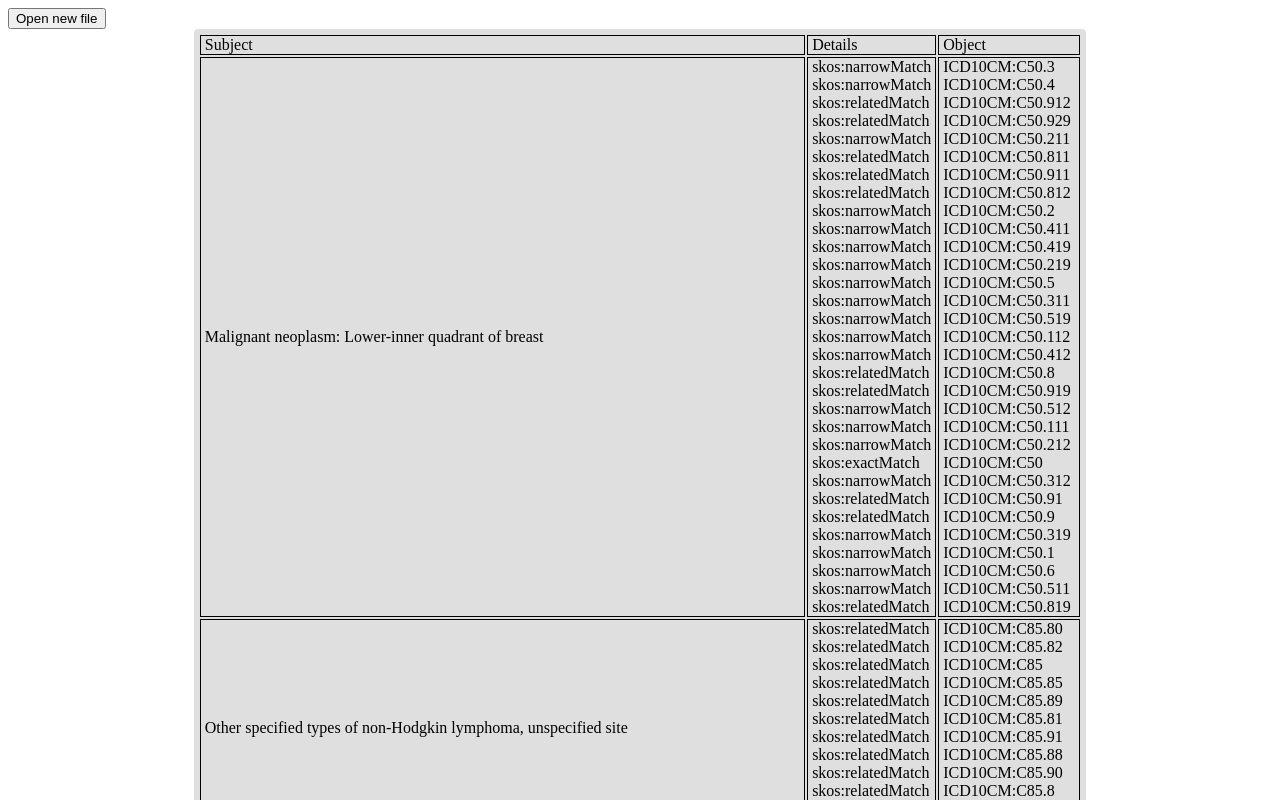
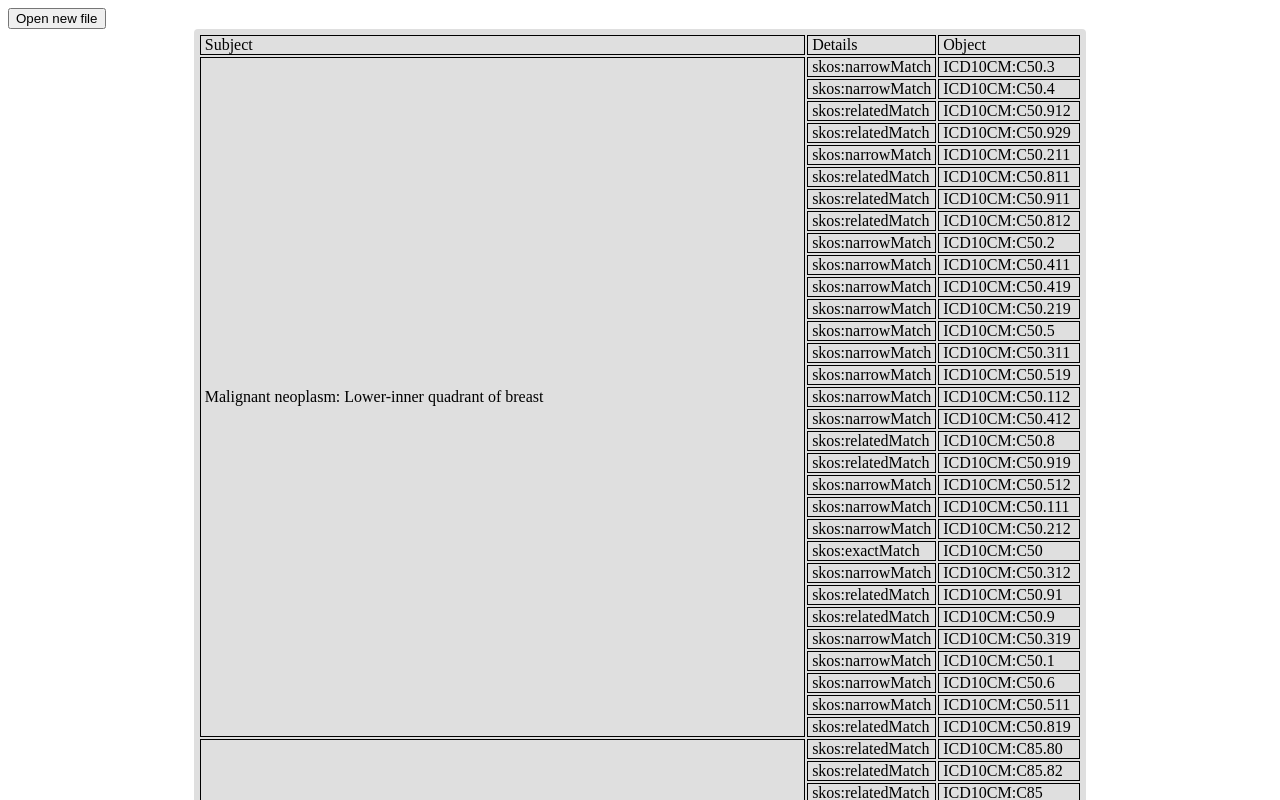
Before and after one commit to rock-pulak/SSSOM_Visualization, a plain HTML site: page index.html in a window 1280 px wide. Both pictures are taken after a click on the button "Load sample data". Shown: the top 800 px of the page. Drawn offline with nearby package versions, Linux system fonts and the light colour scheme.

Commit message:
Add files via upload
Optimized table building to work with coming improvements to detail view window

```diff
--- a/index.html
+++ b/index.html
@@ -42,7 +42,7 @@
   <body>
 	<div class = "DetailBG" id = "DragAndDrop" style="display: block">
 	  <div class = "FileInput" ondragover = "event.preventDefault();" ondrop = "recieveFile(event)">
-	    <button type="button" onclick = "loadFile('./ncit_icd10_2017.sssom.tsv')">Load sample data</button></br>
+	    <button type="button" onclick = "getServerFile('./ncit_icd10_2017.sssom.tsv')">Load sample data</button></br>
 		Drag and drop a file here to Load.
 		Only valid .tsv files containing ontology mappings can be loaded
 	  </div>
--- a/index.js
+++ b/index.js
@@ -14,12 +14,8 @@ function recieveFile(e){
 	}
 }
 
-function loadFile(fileName){
+async function getServerFile(fileName){
 	unloadFileMenu();
-	getFileLocal(fileName);
-}
-
-async function getFileLocal(fileName){
 	const response = await fetch(fileName);
 	const responseText = await response.text();
 	getLines(responseText);
@@ -67,8 +63,10 @@ async function getLines(fileText){
 
 	var body = table.createTBody();
 	var idList = Object.keys(masterData);
+	var cRow = 0;
 	for (let y = 0; y < idList.length; y++) {
-		createRowComplex(body, y, masterData[idList[y]]);
+		createEntry(body, cRow, masterData[idList[y]]);
+		cRow += masterData[idList[y]]["children"].length;
 	}
 }
 
@@ -99,31 +97,60 @@ function checkComment(line){
 	return line[0] != '#' && line.length != 0;
 }
 
-function createRowComplex(p, index, data){
+function createEntry(p, index, data){
     var row = p.insertRow(index);
-    //row.setAttribute("onclick", "loadDetails(" + index + ")");
-    createCell(row, data, "subject_label", "subject_id");
-    createCellComplex(row, data, 0, null, "predicate_id");
-    createCellComplex(row, data, 0, "object_label", "object_id");
+	createSubjectCell(row, data);
+	for (var y = 0; y < data["children"].length; y++){
+		if (y > 0){
+			row = p.insertRow(y+index);
+		}
+		createObjectRow(row, y, data);
+	}
 }
 
-function createCell(r, data, primary, secondary){
+function createSubjectCell(r, data){
     var cell = r.insertCell();
     var tText;
-    if (data.hasOwnProperty(primary)){
-	    if (data.hasOwnProperty(secondary)){
-	        cell.setAttribute("title", data[secondary]);
+	cell.setAttribute("rowspan", data["children"].length);
+    if (data.hasOwnProperty("subject_label")){
+	    if (data.hasOwnProperty("subject_id")){
+	        cell.setAttribute("title", data["subject_id"]);
 	    }
-	    tText = data[primary];
+	    tText = data["subject_label"];
     }
-    else if (data.hasOwnProperty(secondary)) {
-	    tText = data[secondary];
+    else if (data.hasOwnProperty("subject_id")) {
+	    tText = data["subject_id"];
     }
     else {
 	    tText = "Data not available";
     }
     var tNode = document.createTextNode(tText);
     cell.appendChild(tNode);
+}
+
+function createObjectRow(r, i, data){
+	var child = data["children"][i];
+
+    var predCell = r.insertCell();
+	var predText = child["predicate_id"];
+	//predCell.setAttribute("onclick", "loadDetails(" + index + ")");
+	predCell.append(predText);
+
+	var objCell = r.insertCell();
+	var objText;
+    if (child.hasOwnProperty("object_label")){
+	    if (child.hasOwnProperty("object_id")){
+	        cell.setAttribute("title", child["object_id"]);
+	    }
+	    tText = child["object_label"];
+    }
+    else if (child.hasOwnProperty("object_id")) {
+	    objText = child["object_id"];
+    }
+    else {
+	    objText = "Data not available";
+    }
+	objCell.append(objText);
 }
 
 function createCellComplex(r, data, mChar, primary, secondary){
```
